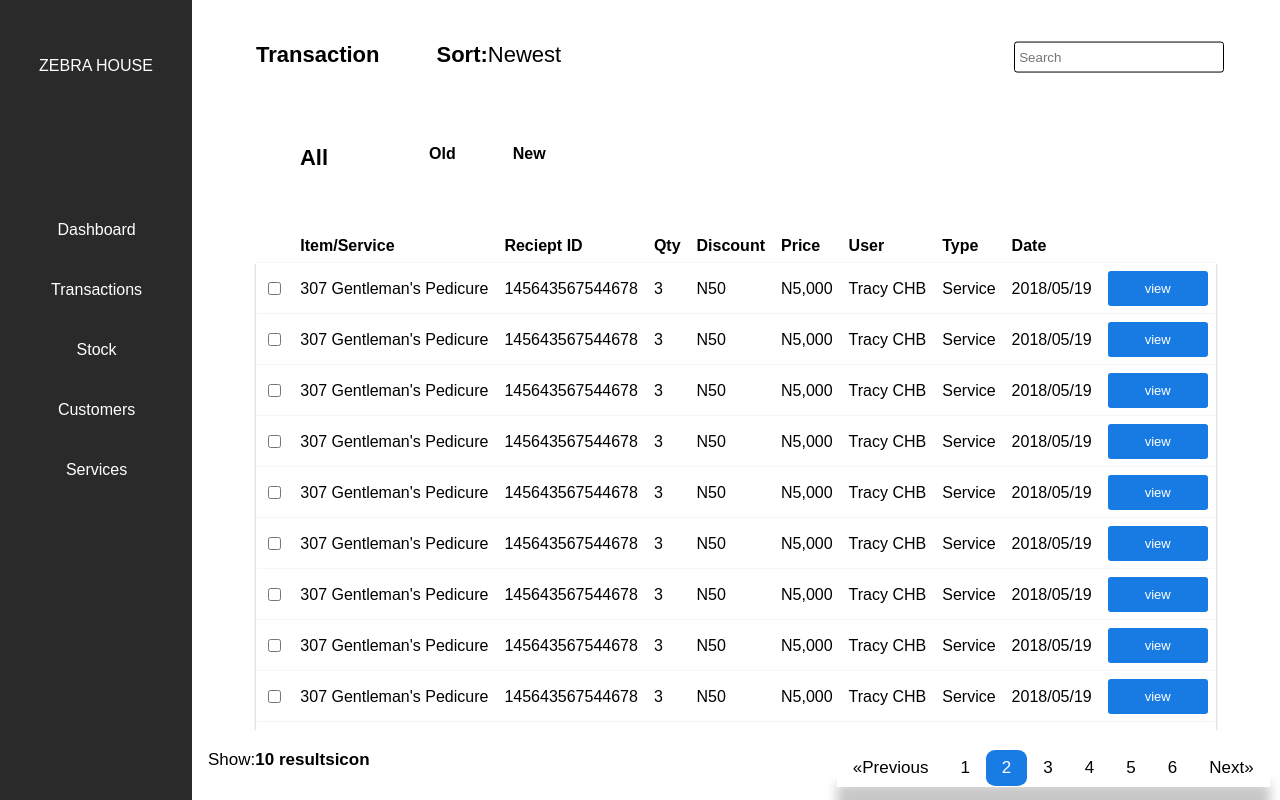
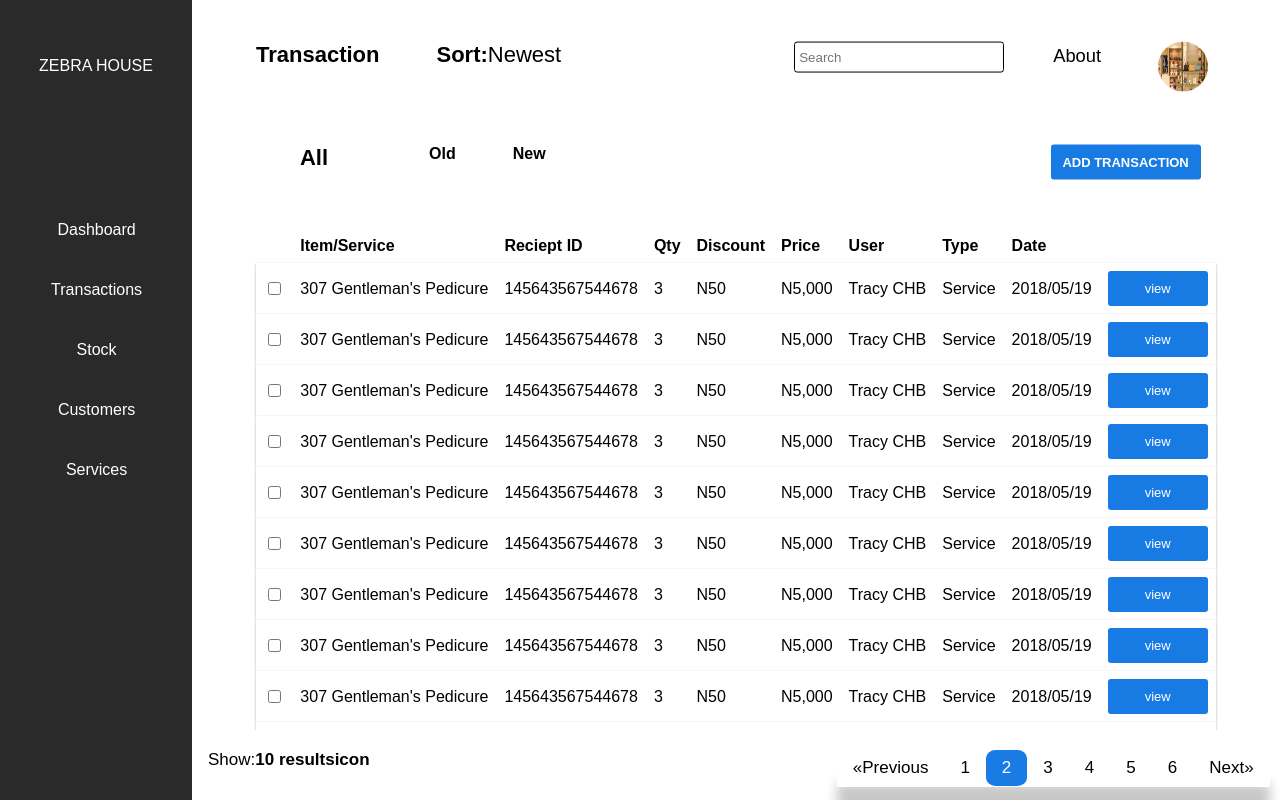
Before and after one commit to jeff-ofobrukweta/zebrahouse, a React (Create React App) app: page /transactions in a window 1280 px wide. Built offline with nearby package versions, Linux system fonts and the light colour scheme.

Commit message:
print action

```diff
--- a/src/Navbar/Navbar.js
+++ b/src/Navbar/Navbar.js
@@ -31,7 +31,7 @@ class Navbar extends Component {
       <ul className="first-navbar">
       <li><a class="active" href="#home"><b>Transaction</b></a></li>
       <li><a href="#news"><b>Sort:</b>Newest</a></li>
-      <li style={{marginLeft: '18em',position:'relative'}}><a href="#contact"><input type="text" placeholder="Search" className="search-bar-top-right"/></a></li>
+      <li style={{marginLeft: '8em',position:'relative'}}><a href="#contact"><input type="text" placeholder="Search" className="search-bar-top-right"/></a></li>
       <li><a href="#about"><small>About</small></a></li>
       <li><a href="#about"><img src={Profile} alt="profilepics" className="circle-icon" style={{borderRadius: '50%',background:"#eee",width:"50px",height:"50px"}}/></a></li>
     </ul>
@@ -39,7 +39,7 @@ class Navbar extends Component {
       <li><a class="active" href="#home"><div className="borderbottom" style={{fontSize:'22px'}}><b>All</b></div></a></li>
       <li><a href="#news"><b>Old</b></a></li>
       <li><a href="#about"><b>New</b></a></li>
-      <li  style={{marginLeft: '36em',position:'relative'}}><a href="#about"><input type="submit" onClick={this.handleAddtransaction}  value="ADD TRANSACTION" className="blue-submit" style={{
+      <li  style={{marginLeft: '28em',position:'relative'}}><a href="#about"><input type="submit" onClick={this.handleAddtransaction}  value="ADD TRANSACTION" className="blue-submit" style={{
         width: '150px',
         height: '35px',
         outline: 'none',
```
